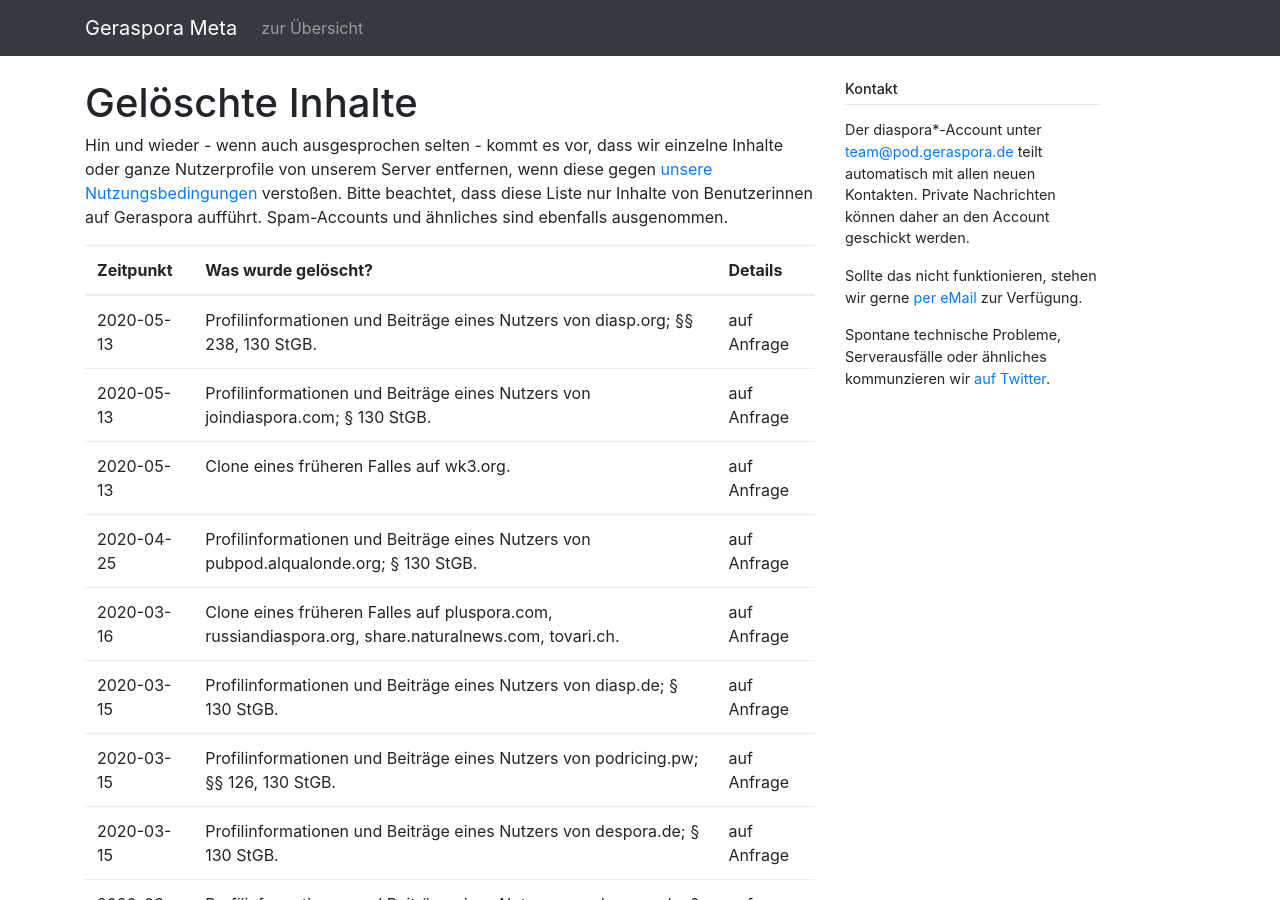
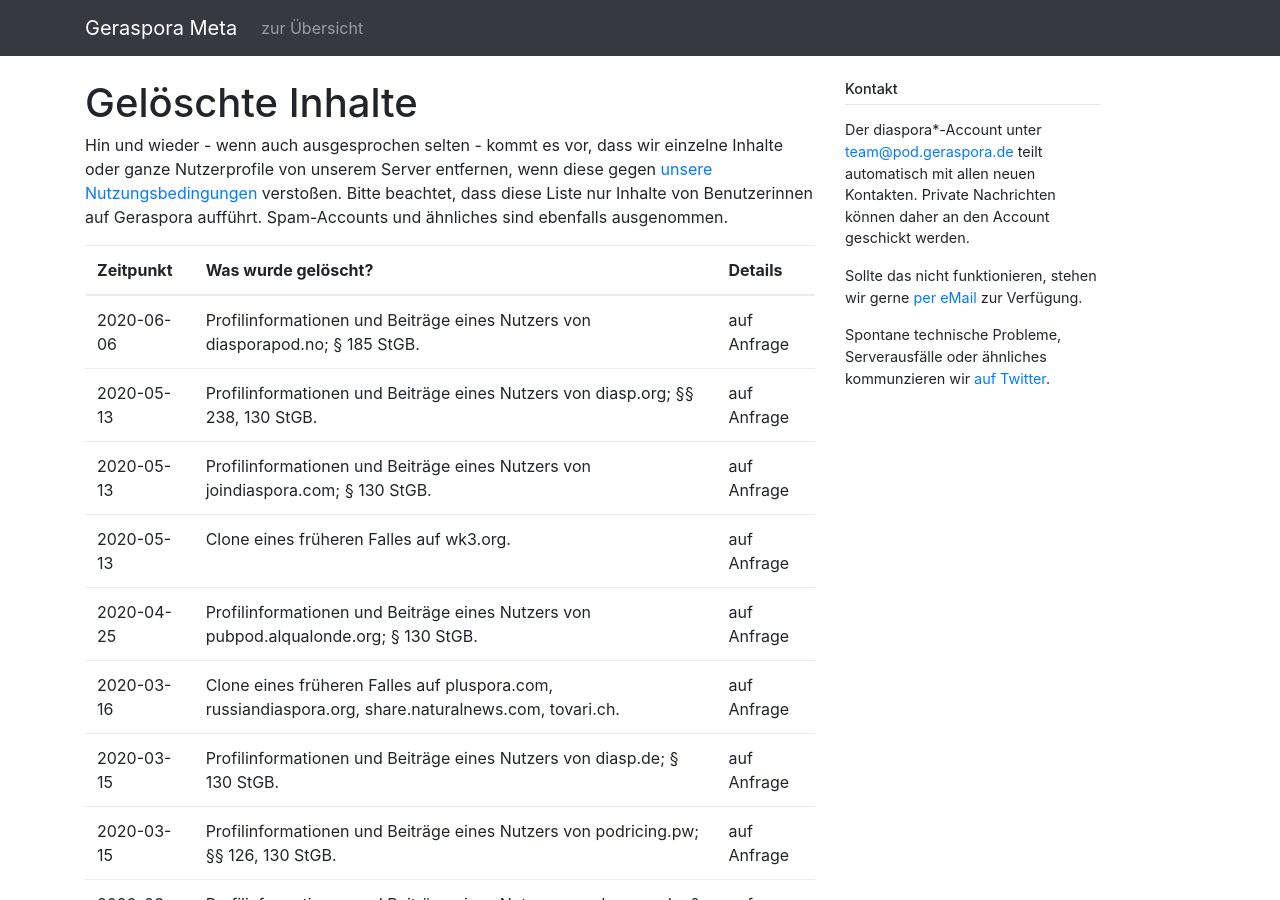
Before and after one commit to geraspora/meta, a Jekyll site: the page built from pod/deleted_contents.md, in a window 1280 px wide and 900 px high. Built offline with Jekyll 4.4.1, drawn with Linux system fonts in a browser that asks for light colours.

Commit message:
another one

```diff
--- a/pod/deleted_contents.md
+++ b/pod/deleted_contents.md
@@ -8,6 +8,7 @@
 
 | Zeitpunkt  | Was wurde gelöscht?                                                                                        | Details                                                                 |
 | ---------- | ---------------------------------------------------------------------------------------------------------- | ----------------------------------------------------------------------- |
+| 2020-06-06 | Profilinformationen und Beiträge eines Nutzers von diasporapod.no; § 185 StGB.                             | auf Anfrage                                                             |
 | 2020-05-13 | Profilinformationen und Beiträge eines Nutzers von diasp.org; §§ 238, 130 StGB.                            | auf Anfrage                                                             |
 | 2020-05-13 | Profilinformationen und Beiträge eines Nutzers von joindiaspora.com; § 130 StGB.                           | auf Anfrage                                                             |
 | 2020-05-13 | Clone eines früheren Falles auf wk3.org.                                                                   | auf Anfrage                                                             |
```
